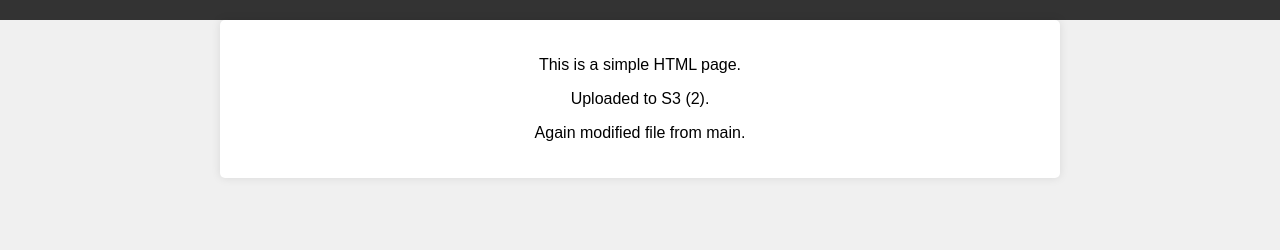
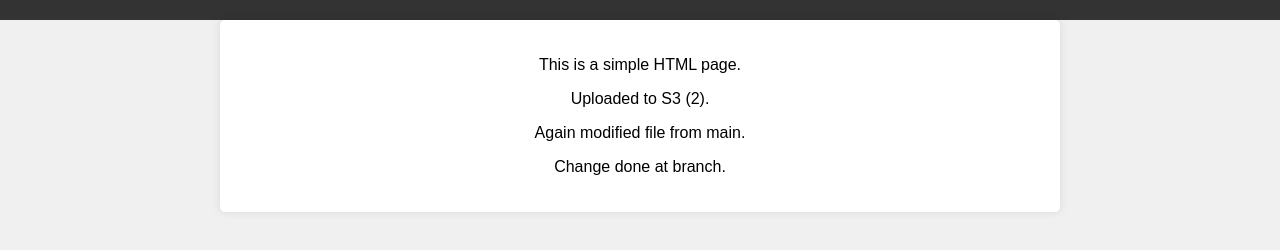
Before and after one commit to raisalsalim/actions-s3-repo, a plain HTML site: page index.html in a window 1280 px wide. Shown: the part 78-328 px from the top of the page. Drawn offline with Linux system fonts and the light colour scheme.

Commit message:
from branch

```diff
--- a/index.html
+++ b/index.html
@@ -38,6 +38,7 @@
         <p>This is a simple HTML page.</p>
         <p>Uploaded to S3 (2).</p>
 	<p>Again modified file from main.</P>
+	<p>Change done at branch.</p>
     </div>
 </body>
 </html>
```
